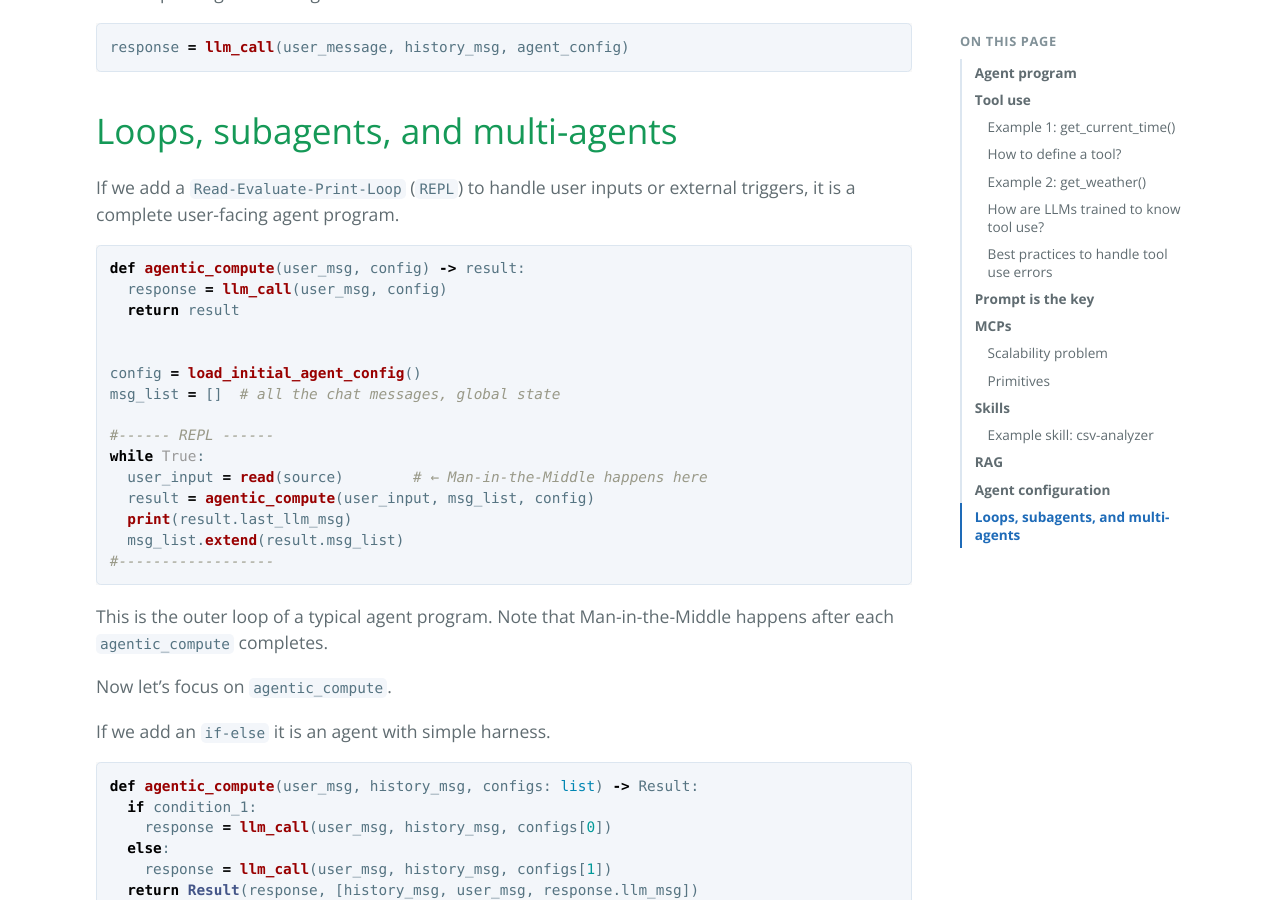
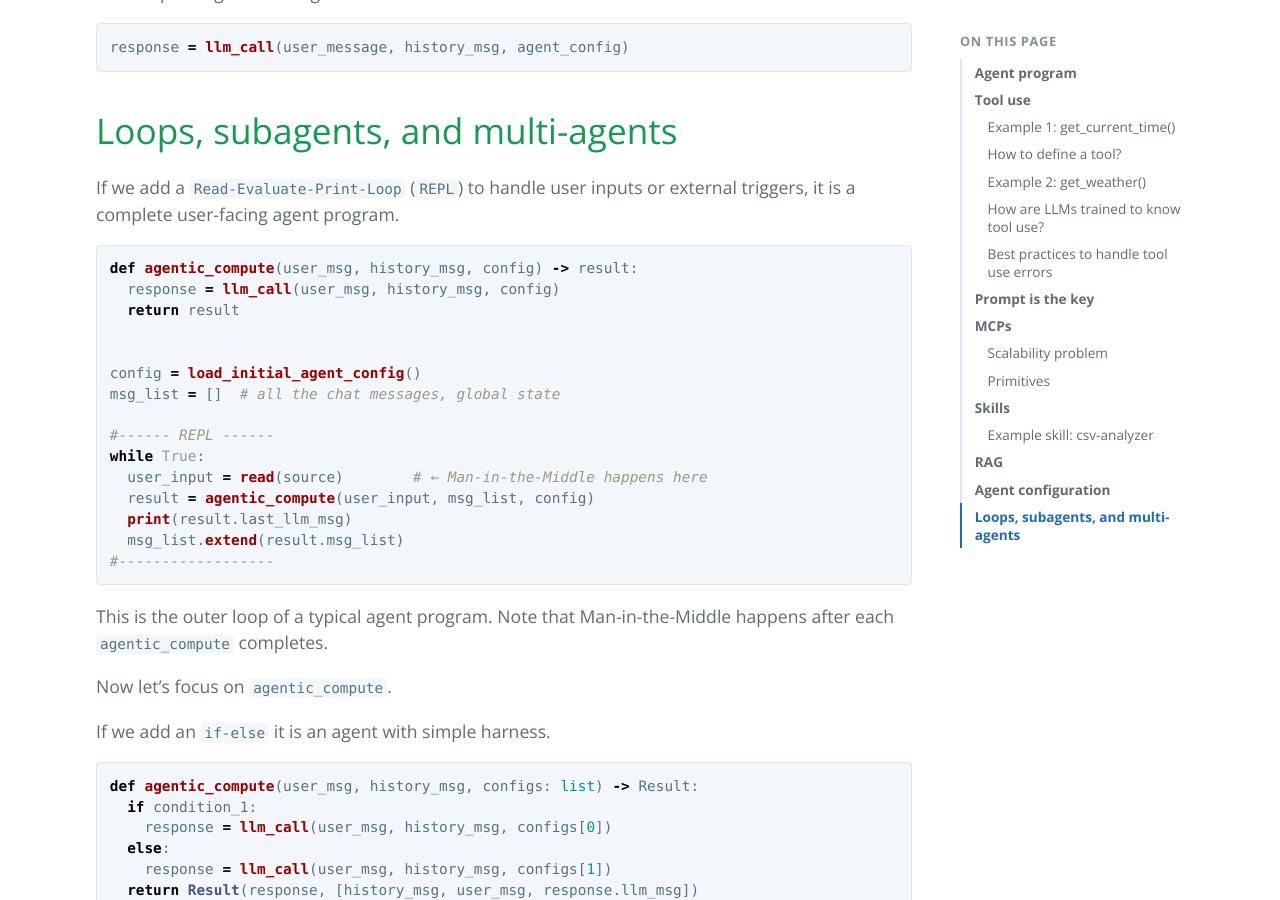
Before and after one commit to rui-r-duan/blog, a Jekyll site: the page built from _posts/2026-09-16-ai-agents.md, in a window 1280 px wide and 900 px high, scrolled down 16056 px. Built offline with Jekyll 4.4.1, drawn with Linux system fonts in a browser that asks for light colours.

Commit message:
Fix code

````diff
--- a/_posts/2026-09-16-ai-agents.md
+++ b/_posts/2026-09-16-ai-agents.md
@@ -577,8 +577,8 @@ If we add a `Read-Evaluate-Print-Loop` (`REPL`) to handle user inputs
 or external triggers, it is a complete user-facing agent program.
 
 ```python
-def agentic_compute(user_msg, config) -> result:
-  response = llm_call(user_msg, config)
+def agentic_compute(user_msg, history_msg, config) -> result:
+  response = llm_call(user_msg, history_msg, config)
   return result
 
 
````
